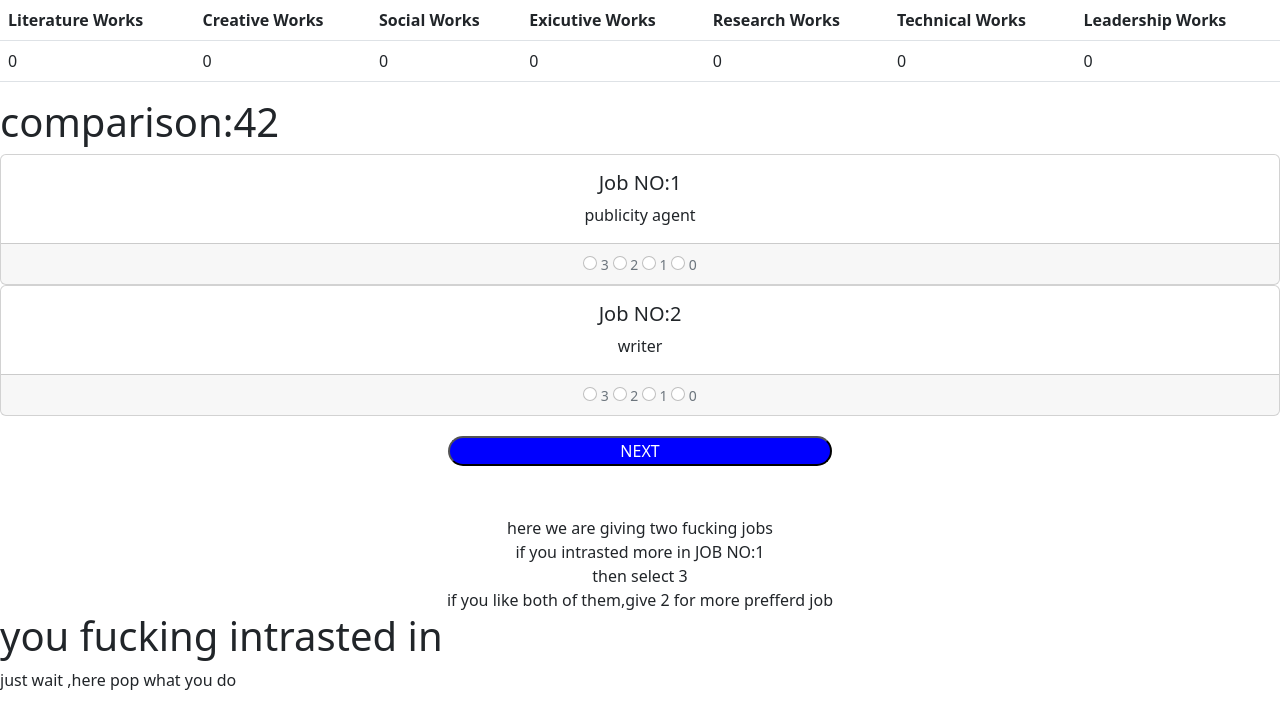
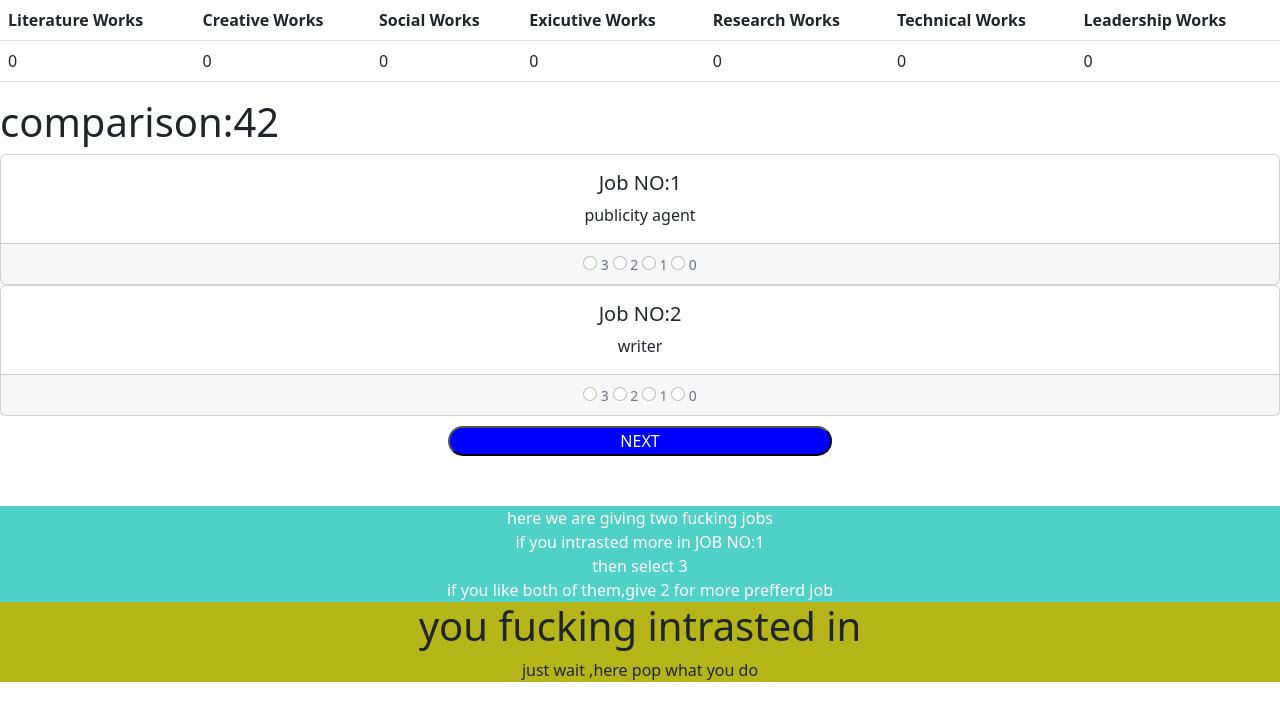
Before and after one commit to sahal-ok/PieFv2, a plain HTML site: page index.html in a window 1280 px wide. Drawn offline with nearby package versions, Linux system fonts and the light colour scheme.

Commit message:
added div

```diff
--- a/index.html
+++ b/index.html
@@ -11,6 +11,7 @@
     <title>PieF</title>
 </head>
 <body>
+  <div>
     <section>
       <div>
           <table class="table">
@@ -110,13 +111,13 @@
   </section>
 
   <section>
-        <div style="text-align:center; margin-top: 20px;">
+      <div style="text-align:center; margin-top: 10px;">
           <button id="btn" style="color:white;border-radius: 20px; background-color: blue; width: 30%;">NEXT</button>
       </div>
   </section>
 
   <section>
-        <div style="text-align:center; margin-top: 50px;">
+      <div style="background-color: #4FD1C5;color: white; text-align:center; margin-top: 50px;">
           here we are giving two fucking jobs<br>
           if you intrasted more in JOB NO:1 <br>
           then select 3 <br>
@@ -127,11 +128,13 @@
   </section>
 
   <section>
-      <div >
+    <div style=" text-align:center;background-color: rgb(181, 181, 26); color: balck;">
       <h1 id="anser">you fucking intrasted in </h1>
       <p id="ar">just wait ,here pop what you do</p>
     </div>
   </section>
+  </div>
+
     <script src="index.js"></script>
 </body>
 </html>
```
Lines whose indentation alone changed are shown as unchanged.
